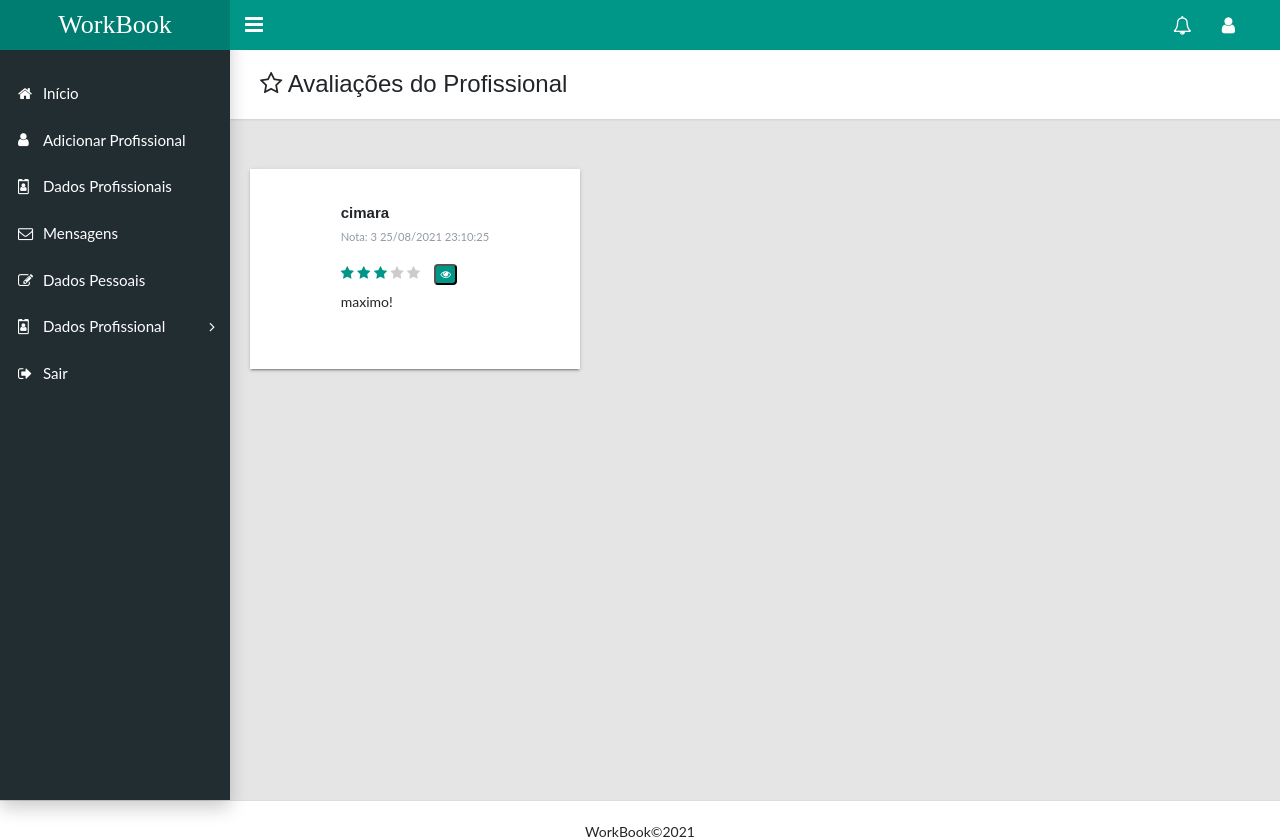
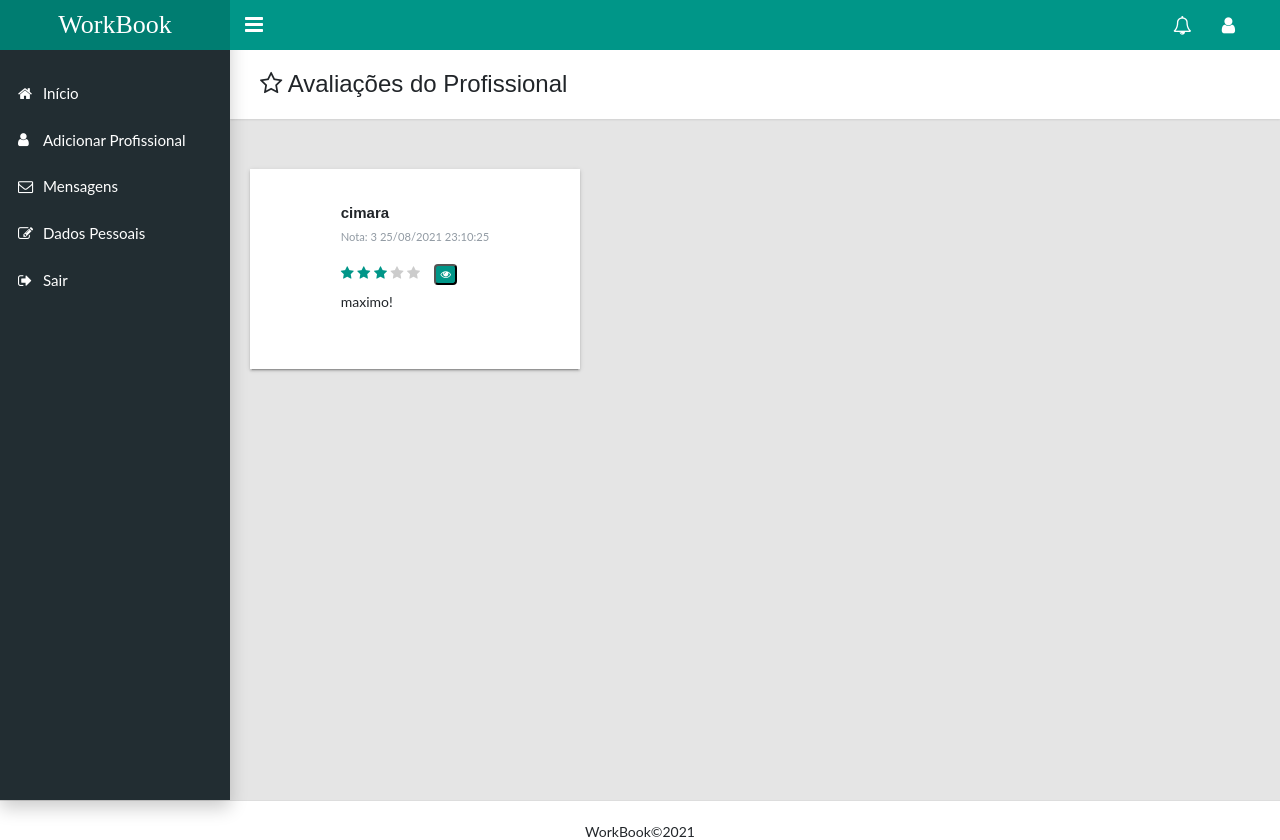
Before and after one commit to CimaraOliveira/projetoWorkBook, a Django app: page /avaliacao/listAvaliacao/ in a window 1280 px wide. Shown: the top 840 px of the page. Run offline with Django 3.2, Linux system fonts and the light colour scheme; a user stored in the database is signed in; data comes from the database, SQL or seed files in the repository; both versions use the stored data as it was after the commit; some libraries are stand-ins or nearby versions.

Commit message:
atualizando template principal

```diff
--- a/templates/parciais/head.html
+++ b/templates/parciais/head.html
@@ -86,8 +86,6 @@
             <li><a class="app-menu__item" href="{% url 'avaliacao:listAvaliacao' %}"><i
                     class="app-menu__icon fa fa-star"></i><span class="app-menu__label">Avaliações
                         Profissional</span></a></li>
-            {% endif %}
-
 
             <li>
                 <a class="app-menu__item" href="{% url 'usuario:dadosProfissional' request.user.id %}">
@@ -95,17 +93,6 @@
                     <span class="app-menu__label">Dados Profissionais</span>
                 </a>
             </li>
-
-
-
-            <li><a class="app-menu__item" href="{% url 'teste_chat'  %}"><i
-                        class="app-menu__icon fa fa-envelope-o"></i><span class="app-menu__label">Mensagens</span></a>
-            </li>
-
-            <li><a class="app-menu__item" href="{% url 'usuario:dadosPessoais' request.user.id %}"><i
-                        class="app-menu__icon fa fa-edit"></i><span class="app-menu__label">Dados Pessoais</span></a>
-            </li>
-
 
             <li class="treeview"><a class="app-menu__item" href="#" data-toggle="treeview"><i class="app-menu__icon fa fa-id-badge"></i>
                  <span class="app-menu__label">Dados Profissional</span><i class="treeview-indicator fa fa-angle-right"></i></a>
@@ -131,6 +118,22 @@
              </li>
 
 
+            {% endif %}
+
+
+
+
+
+
+            <li><a class="app-menu__item" href="{% url 'teste_chat'  %}"><i
+                        class="app-menu__icon fa fa-envelope-o"></i><span class="app-menu__label">Mensagens</span></a>
+            </li>
+
+            <li><a class="app-menu__item" href="{% url 'usuario:dadosPessoais' request.user.id %}"><i
+                        class="app-menu__icon fa fa-edit"></i><span class="app-menu__label">Dados Pessoais</span></a>
+            </li>
+
+
             <li>
                 <a class="app-menu__item" href="{% url 'usuario:logout_user' %}"><i
                         class="app-menu__icon fa fa-sign-out"></i><span class="app-menu__label">Sair</span>
```
Also changed, not shown: db.sqlite3. Lines whose indentation alone changed are shown as unchanged.
